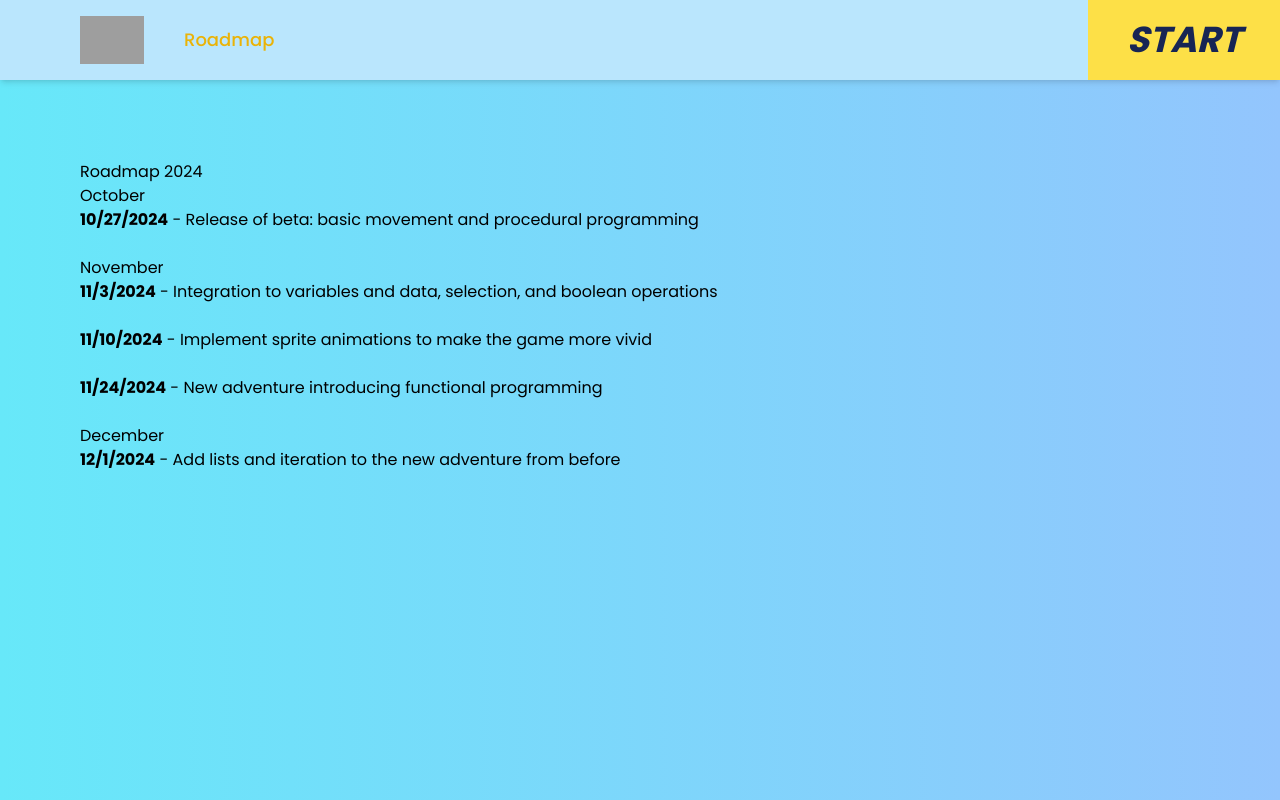
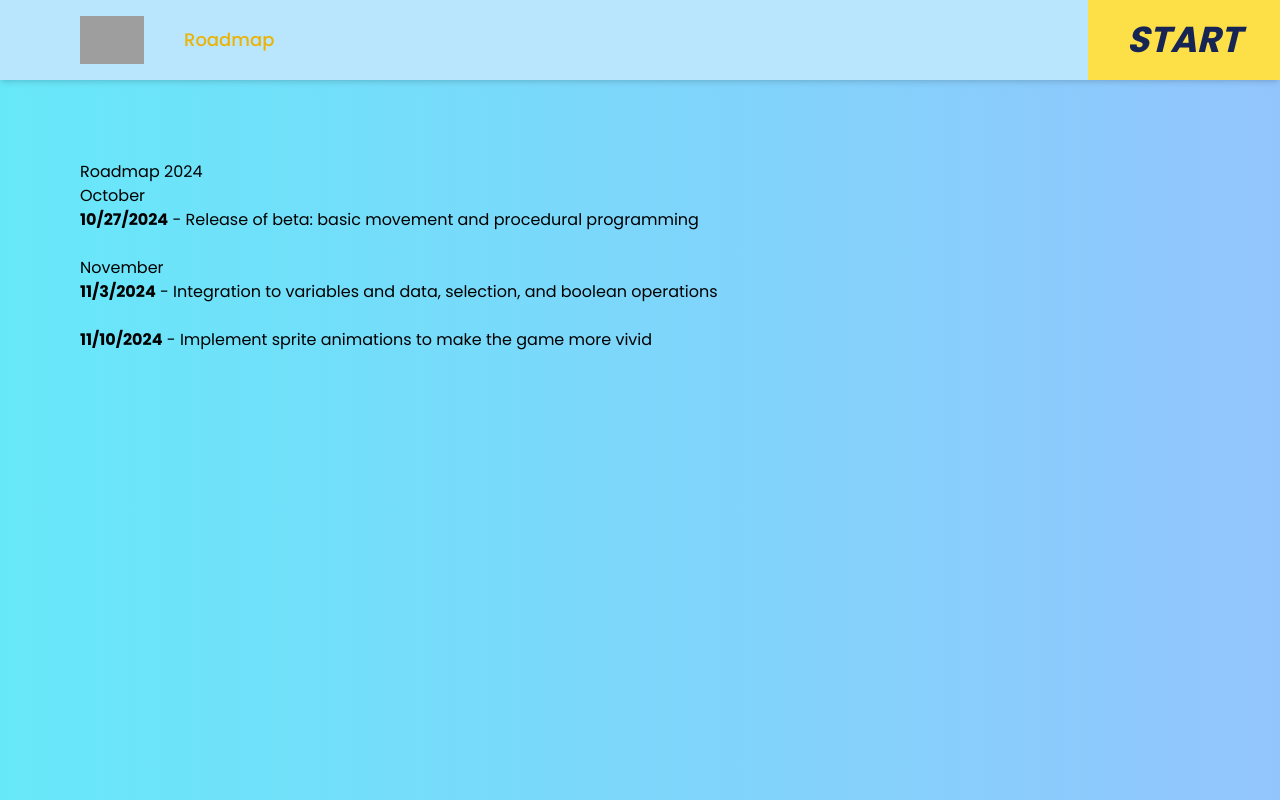
Before and after one commit to GestebanFalcon/yciClassCodeBlocks, a Next.js app: page /info/map in a window 1280 px wide. Built offline with nearby package versions, Linux system fonts and the light colour scheme; grey boxes are pictures that could not be loaded.

Commit message:
Revert "map update"
This reverts commit 3fb716a8aab39c2ecddb9e95cb480633df91e3ac.

```diff
--- a/src/app/(site)/info/map/page.tsx
+++ b/src/app/(site)/info/map/page.tsx
@@ -7,10 +7,8 @@ export default function Map() {
                 <p><b>10/27/2024</b> - Release of beta: basic movement and procedural programming</p><br></br>
                 <h2>November</h2>
                 <p><b>11/3/2024</b> - Integration to variables and data, selection, and boolean operations</p><br></br>
-                <p><b>11/10/2024</b> - Implement sprite animations to make the game more vivid</p><br></br>
-                <p><b>11/24/2024</b> - New adventure introducing functional programming</p><br></br>
-                <h2>December</h2>
-                <p><b>12/1/2024</b> - Add lists and iteration to the new adventure from before</p><br></br>
+                <p><b>11/10/2024</b> - Implement sprite animations to make the game more vivid</p>
+
 
             </div>
         </div>
```
